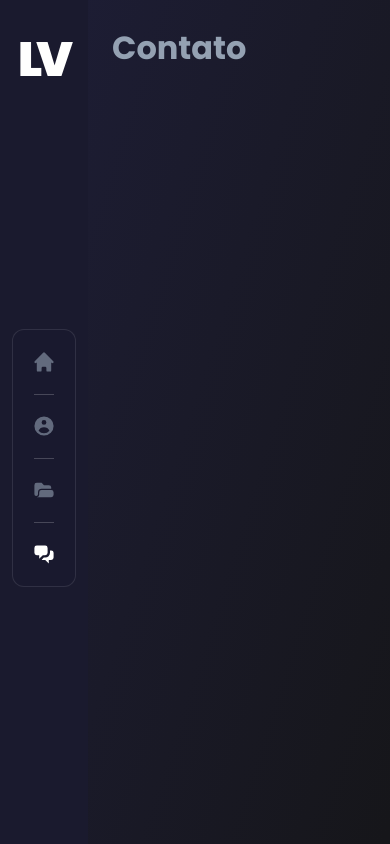
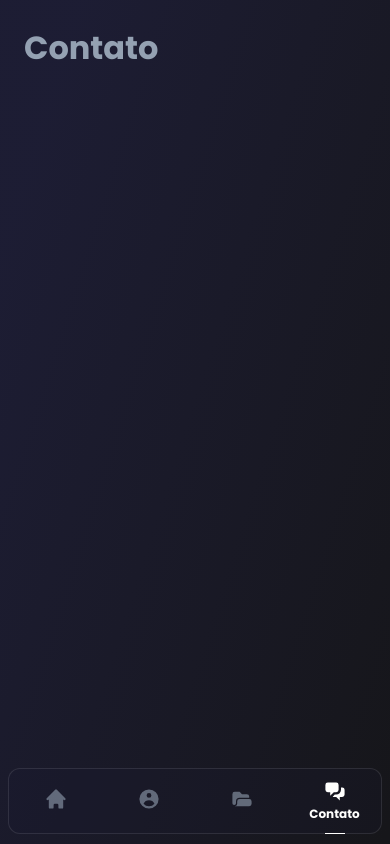
Before and after one commit to leovargasdev/portfolio-old-nextjs, a Next.js app: page /contato in a window 390 px wide. Built offline with nearby package versions, Linux system fonts and the light colour scheme.

Commit message:
feat: adicionando responsividade no navbar

```diff
--- a/src/components/Layout/styles.module.scss
+++ b/src/components/Layout/styles.module.scss
@@ -4,6 +4,10 @@
   background: linear-gradient(287.69deg, #16161A 1.02%, rgba(29, 29, 52, 0.94) 87.35%);
 
   display: flex;
+
+  @media(max-width: 768px) {
+    flex-direction: column-reverse;
+  }
 }
 
 .header {
@@ -16,7 +20,7 @@
   padding: 24px 12px;
   background: var(--background);
 
-  strong {
+  > strong {
     font-size: 3rem;
     font-weight: 900;
     letter-spacing: -6px;
@@ -25,6 +29,19 @@
 
     padding-right: 3px;
   }
+
+  @media(max-width: 768px) {
+    flex-direction: row;
+    padding: 0;
+    height: 70px;
+    margin: 8px;
+    background: transparent;
+    border-radius: 12px;
+
+    > strong {
+      display: none;
+    }
+  }
 }
 
 .content {
--- a/src/components/Navbar/index.tsx
+++ b/src/components/Navbar/index.tsx
@@ -25,9 +25,11 @@ export const Navbar = () => {
             }`}
           >
             <Link href={navItem.path}>
-              <a>
+              <a className={styles.navItem__link}>
                 {navItem.icon}
                 <span className={styles.tooltip}>{navItem.name}</span>
+                {/* Texto exibido no mobile */}
+                <strong>{navItem.name}</strong>
               </a>
             </Link>
           </li>
--- a/src/components/Navbar/styles.module.scss
+++ b/src/components/Navbar/styles.module.scss
@@ -3,14 +3,23 @@
   margin: auto 0;
 
   border-radius: 12px;
+  border: 1px solid var(--white);
   background: rgba(29, 29, 52, 0.2);
-  border: 1px solid var(--white);
 
   ul {
     list-style: none;
 
     display: flex;
     flex-direction: column;
+  }
+
+  @media(max-width: 768px) {
+    flex: 1;
+    margin: 0;
+
+    ul {
+      flex-direction: row;
+    }
   }
 }
 
@@ -22,7 +31,7 @@
 
   display: flex;
 
-  & + li::after {
+  &::after {
     content: '';
     position: absolute;
     top: 0;
@@ -35,19 +44,8 @@
     background: rgba(255, 255, 255, 0.2);
   }
 
-  a {
-    width: 100%;
-    height: 100%;
-    position: relative;
-
-    display: flex;
-
-    svg {
-      opacity: 0.6;
-      margin: auto;
-
-      transition: all 0.4s;
-    }
+  &:first-child:after {
+    opacity: 0;
   }
 
   &.active svg, &:hover svg {
@@ -59,6 +57,97 @@
     opacity: 1;
     visibility: visible;
     transform: translateX(20px);
+  }
+
+  @media(max-width: 768px) {
+    height: 64px;
+
+    &::after {
+      top: 64px;
+      background: transparent;
+      transition: background 0.4s;
+    }
+
+    &:first-child:after {
+      opacity: 1;
+    }
+
+    &.active {
+      strong {
+        opacity: 1;
+        transform: translateY(0px);
+      }
+
+      svg {
+        transform: translateY(0px);
+
+        path {
+          animation: svg-animation 2s ease alternate;
+        }
+      }
+
+      &::after {
+        background: var(--text-light);
+      }
+    }
+  }
+}
+
+.navItem__link {
+  width: 100%;
+  height: 100%;
+  position: relative;
+
+  display: flex;
+
+  strong {
+    display: none;
+    opacity: 0;
+    font-size: 0.75rem;
+    color: var(--text-light);
+    transform: translateY(16px);
+
+    transition: all 0.4s 0.2s;
+  }
+
+  svg {
+    opacity: 0.6;
+    margin: auto;
+
+    transition: all 0.4s;
+  }
+
+  @media(max-width: 768px) {
+    flex-direction: column;
+    align-items: center;
+    justify-content: center;
+    row-gap: 2px;
+
+    strong {
+      display: block;
+    }
+
+    svg {
+      margin: 0;
+      transform: translateY(8px);
+    }
+  }
+}
+
+@keyframes svg-animation {
+  0% {
+    stroke-width: 0;
+    stroke-dasharray: 1 100;
+    fill: transparent;
+  }
+
+  25% {
+    stroke-width: 1;
+  }
+
+  60%, 100% {
+    stroke-width: 0.3;
+    stroke-dasharray: 100 1;
   }
 }
 
@@ -102,4 +191,8 @@
     transform: rotate(45deg) translateY(-50%);
     border-radius: 2px;
   }
+
+  @media(max-width: 768px) {
+    display: none;
+  }
 }
```
